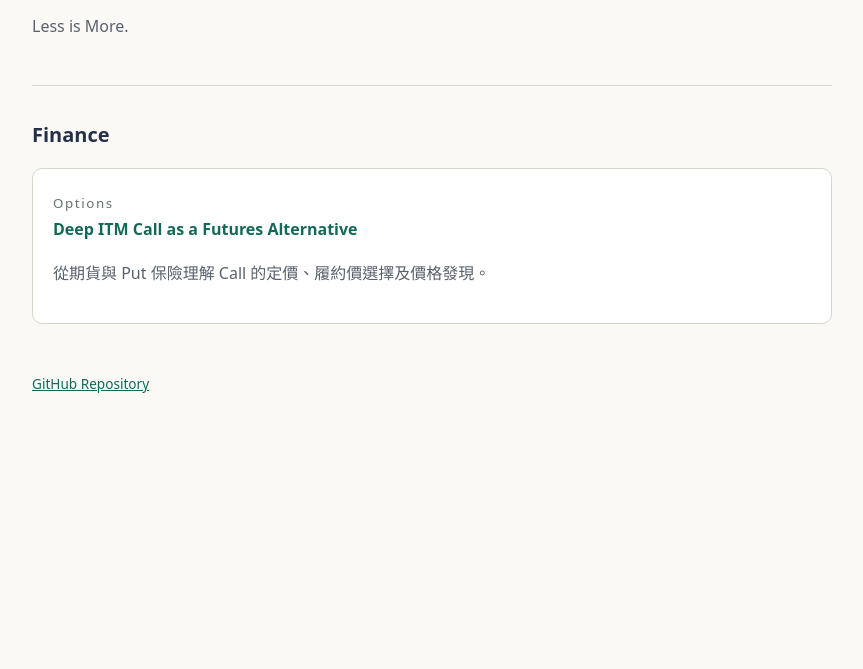
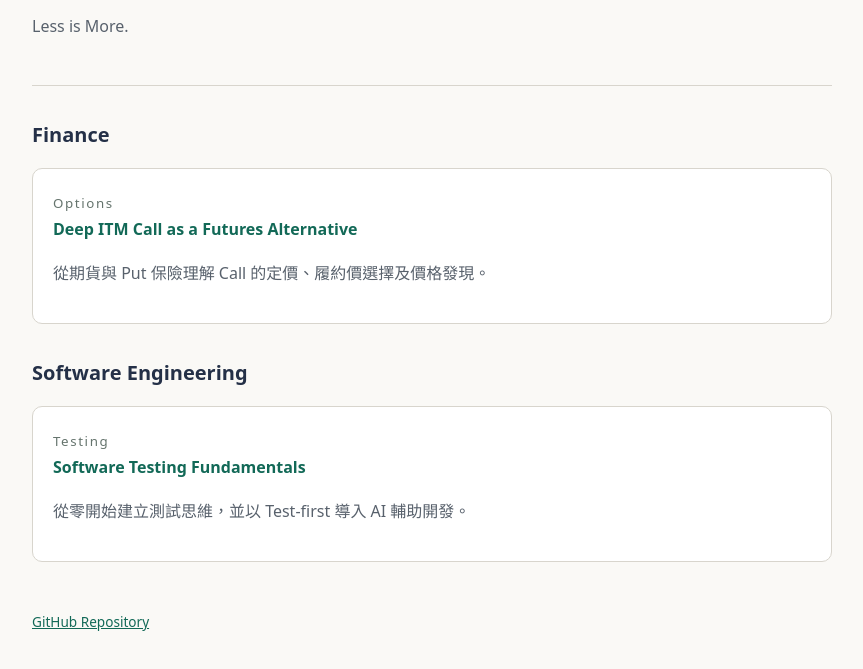
Before and after one commit to Captain-Tim/Project-GLS, a plain HTML site: page docs/index.html in a window 1280 px wide. Shown: the part 249-918 px from the top of the page, without its empty margins (208-1071 px from the left). Before the commit the page ends 800 px from the top, so only its background shows below. Drawn offline with Linux system fonts and the light colour scheme.

Commit message:
Link software testing knowledge document

```diff
--- a/docs/index.html
+++ b/docs/index.html
@@ -1,4 +1,4 @@
 <!doctype html>
 <html lang="zh-Hant"><head><meta charset="utf-8"><meta name="viewport" content="width=device-width, initial-scale=1"><title>Project-GLS | Knowledge Library</title><style>
 *{box-sizing:border-box}body{margin:0;background:#faf9f6;color:#243047;font:16px/1.7 system-ui,sans-serif}main{max-width:960px;margin:auto;padding:clamp(24px,7vw,80px)}header{border-bottom:1px solid #d8d5cd;padding-bottom:28px}small{color:#65746d;letter-spacing:.12em}h1{font-size:clamp(2rem,5vw,3rem);margin:.3em 0}p{color:#58616c}h2{margin-top:2rem;font-size:1.25rem}a{color:#126957}article{border:1px solid #d8d5cd;border-radius:10px;background:white;padding:20px}article a{font-weight:650;text-decoration:none}article a:hover{text-decoration:underline}footer{margin-top:48px;font-size:.85rem;color:#65746d}
-</style></head><body><main><header><small>GENERAL LEARNING SYSTEM</small><h1>Project-GLS</h1><p>Automate the mechanics. Own the understanding.</p><p>Less is More.</p></header><h2>Finance</h2><article><small>Options</small><br><a href="finance/deep-itm-call/">Deep ITM Call as a Futures Alternative</a><p>從期貨與 Put 保險理解 Call 的定價、履約價選擇及價格發現。</p></article><footer><a href="https://github.com/Captain-Tim/Project-GLS">GitHub Repository</a></footer></main></body></html>
+</style></head><body><main><header><small>GENERAL LEARNING SYSTEM</small><h1>Project-GLS</h1><p>Automate the mechanics. Own the understanding.</p><p>Less is More.</p></header><h2>Finance</h2><article><small>Options</small><br><a href="finance/deep-itm-call/">Deep ITM Call as a Futures Alternative</a><p>從期貨與 Put 保險理解 Call 的定價、履約價選擇及價格發現。</p></article><h2>Software Engineering</h2><article><small>Testing</small><br><a href="software-engineering/software-testing/">Software Testing Fundamentals</a><p>從零開始建立測試思維，並以 Test-first 導入 AI 輔助開發。</p></article><footer><a href="https://github.com/Captain-Tim/Project-GLS">GitHub Repository</a></footer></main></body></html>
```
